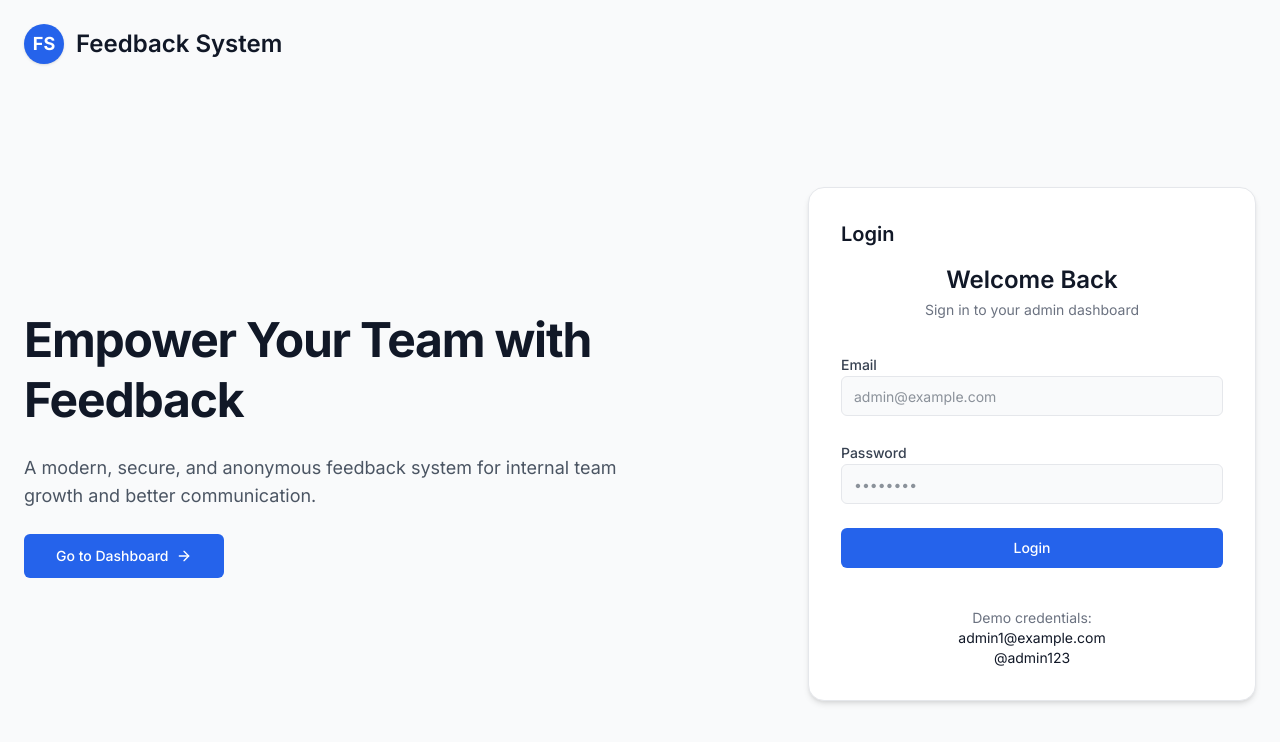
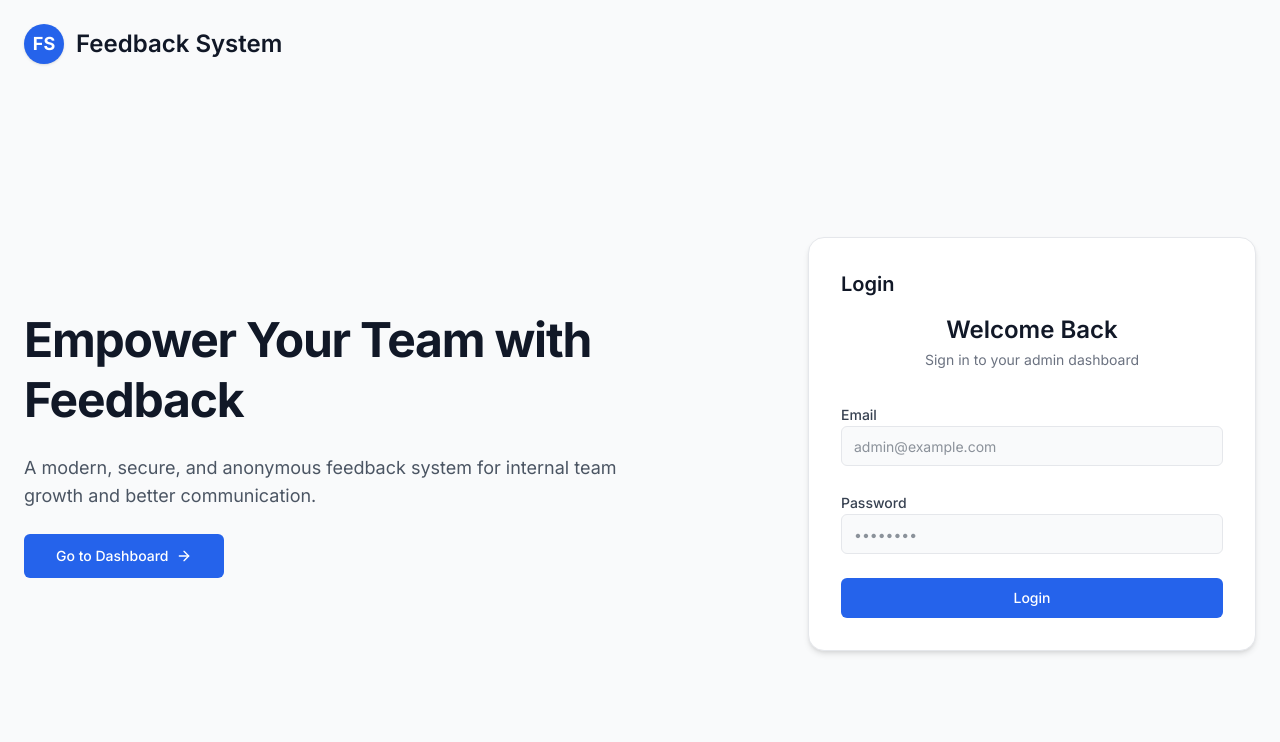
Before and after one commit to Sleeky-Programmers/feedback-system-frontend, a Next.js app: page / in a window 1280 px wide. Shown: the top 742 px of the page. Built offline with nearby package versions, Linux system fonts and the light colour scheme; no server answers.

Commit message:
removed login credential placeholders in login form and updated Readme file

```diff
--- a/src/components/auth/login-form.tsx
+++ b/src/components/auth/login-form.tsx
@@ -128,12 +128,6 @@ export function LoginForm() {
         </form>
       </Form>
 
-      {/* Demo Hint */}
-      <div className="text-center text-sm text-[#6B7280] pt-2">
-        <p>Demo credentials:</p>
-        <p className="text-[#111827]">admin1@example.com</p>
-        <p className="text-[#111827]">@admin123</p>
-      </div>
     </div>
   );
 }
```
Also changed, not shown: 1 other file (tests, documents, lock files or other folders).
